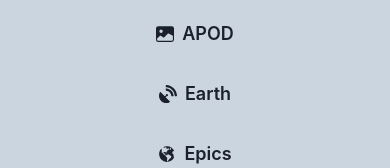
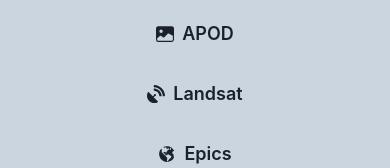
Before and after one commit to UniversallyRy/nasaApp, a Next.js app: page / in a window 390 px wide. Both pictures are taken after a click on the button 52 px from the left and 48 px from the top of the page. Shown: the part 134-302 px from the top of the page. Built offline with nearby package versions, Linux system fonts and the light colour scheme.

Commit message:
name change

```diff
--- a/components/HeaderNav.tsx
+++ b/components/HeaderNav.tsx
@@ -88,7 +88,7 @@ const HeaderNav = () => {
                   variant="ghost"
                   leftIcon={<FaSatelliteDish />}
                 >
-                  Earth
+                  Landsat
                 </Button>
               </NextLink>
               <NextLink href="/epic">
```
